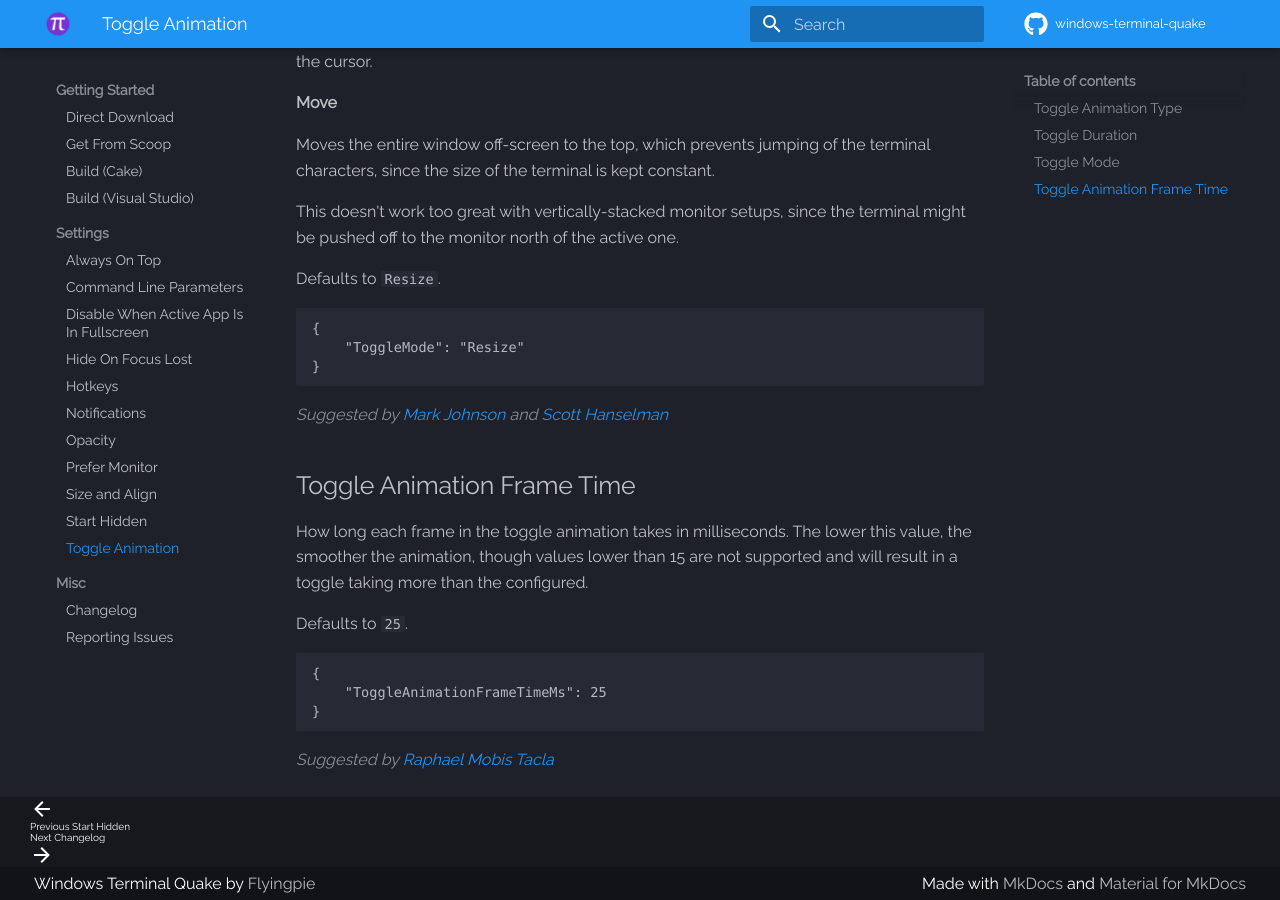
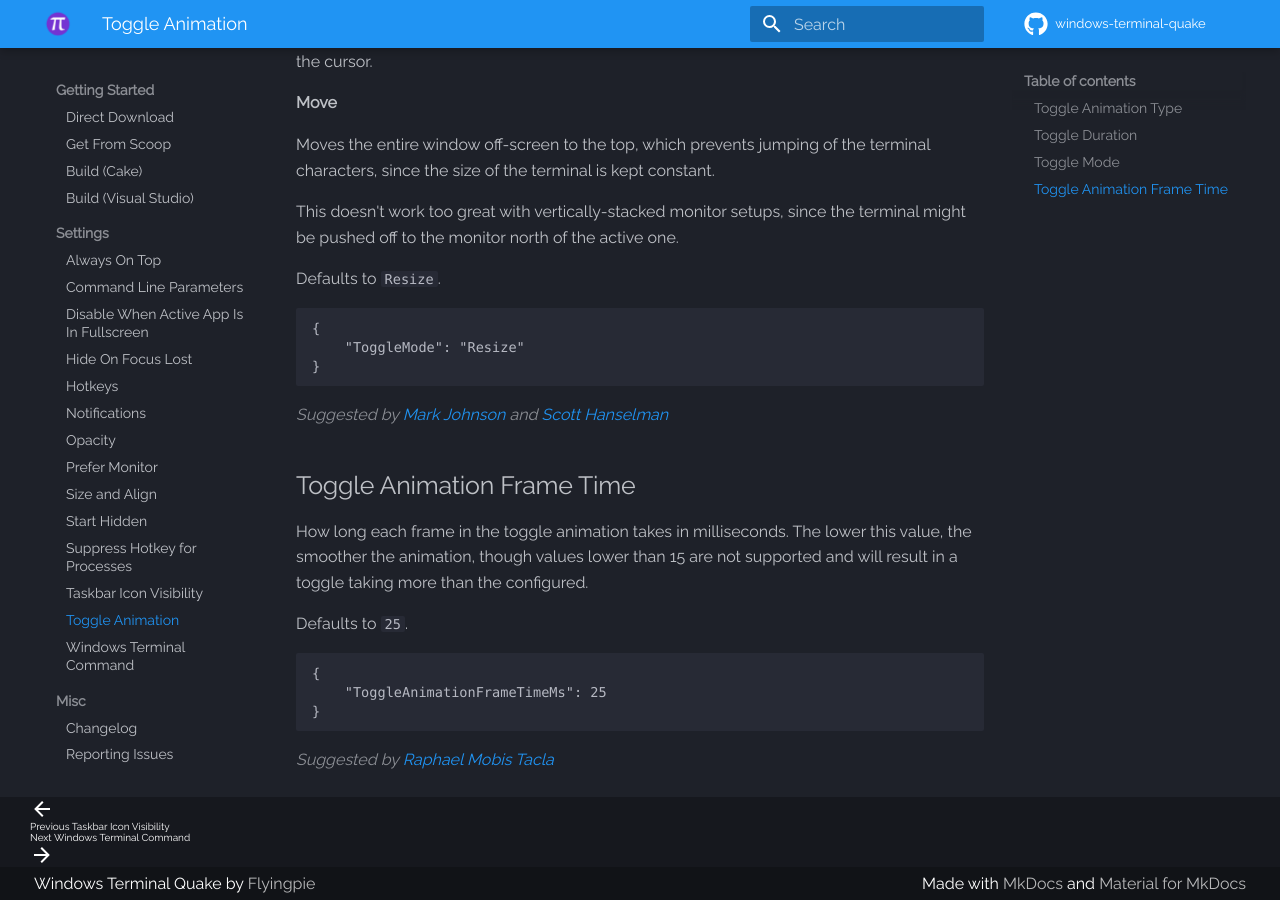
Before and after one commit to flyingpie/windows-terminal-quake, an MkDocs documentation site: the page built from pages/settings/toggle-animation.md, in a window 1280 px wide and 900 px high, scrolled down 1331 px. Built offline with MkDocs 1.6.1 and Material for MkDocs 9.7.7, drawn with Linux system fonts in a browser that asks for light colours; comment, search, counter and statistics services are not loaded.

Commit message:
Added missing pages to navigation

```diff
--- a/mkdocs.yml
+++ b/mkdocs.yml
@@ -22,7 +22,10 @@ nav:
   - Prefer Monitor: settings/prefer-monitor.md
   - Size and Align: settings/size-and-align.md
   - Start Hidden: settings/start-hidden.md
+  - Suppress Hotkey for Processes: settings/suppress-hotkey-for-processes.md
+  - Taskbar Icon Visibility: settings/taskbar-icon-visibility.md
   - Toggle Animation: settings/toggle-animation.md
+  - Windows Terminal Command: settings/windows-terminal-command.md
 
 - Misc:
   - Changelog: misc/changelog.md
```
